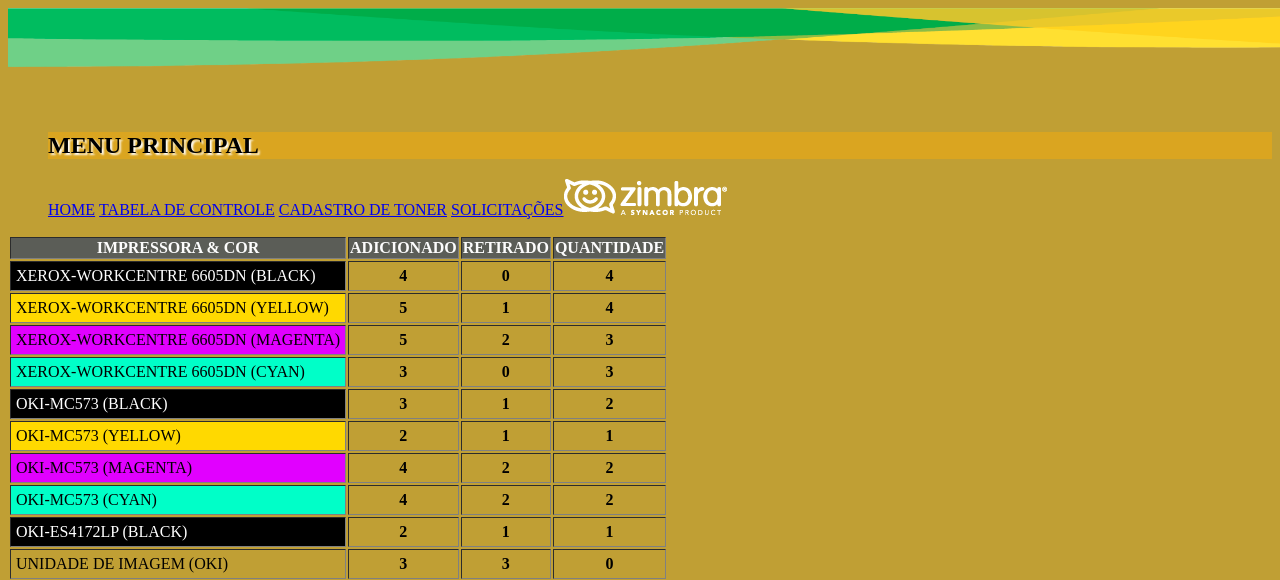
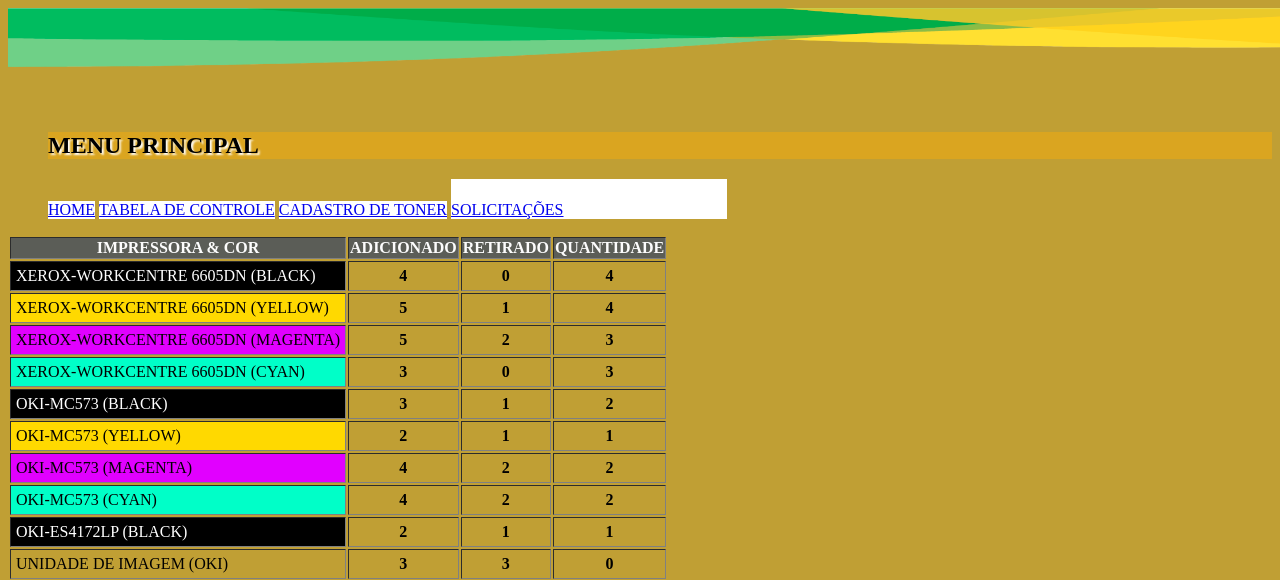
Before and after one commit to Taylon-00/Taylon-00.github.io, a PHP site: page / in a window 1280 px wide; the page is wider, and only the part inside the window is pictured. Shown: the top 580 px of that part. Run offline with PHP 8.4, Linux system fonts and the light colour scheme.

Commit message:
Update style.css

```diff
--- a/css/style.css
+++ b/css/style.css
@@ -14,7 +14,7 @@ nav#menu ul {
 }
 nav#menu li {
      display: inline-block;
-     backgroung-color: #ffffff;
+     background-color: #ffffff;
 }
 
 /* TABELA DE CONTROLE DE TONER */
```
